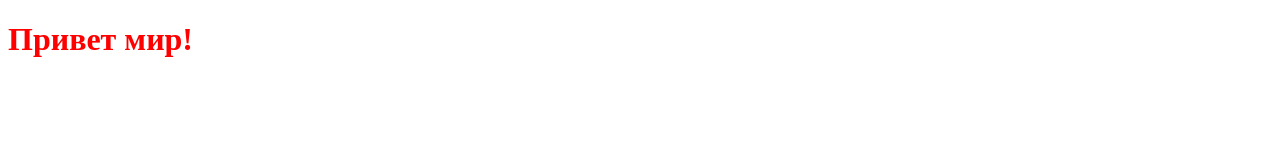
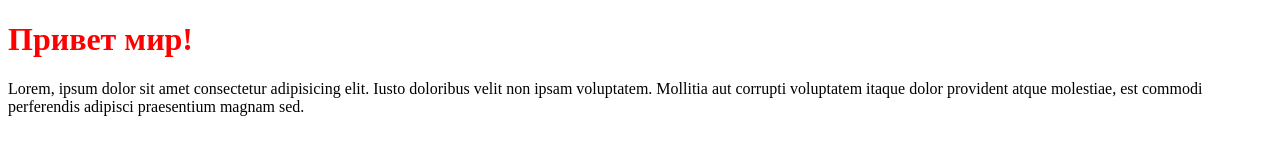
Before and after one commit to AndrijMih/test-repo2, a plain HTML site: page index.html in a window 1280 px wide. Drawn offline with Linux system fonts and the light colour scheme.

Commit message:
Add paragraf

```diff
--- a/index.html
+++ b/index.html
@@ -10,6 +10,10 @@
 
 <body>
     <h1>Привет мир!</h1>
+    <p>Lorem, ipsum dolor sit amet consectetur adipisicing elit. Iusto doloribus velit non ipsam voluptatem. Mollitia
+        aut corrupti voluptatem itaque dolor provident atque molestiae, est commodi perferendis adipisci praesentium
+        magnam sed.
+    </p>
 </body>
 
 </html>
```
